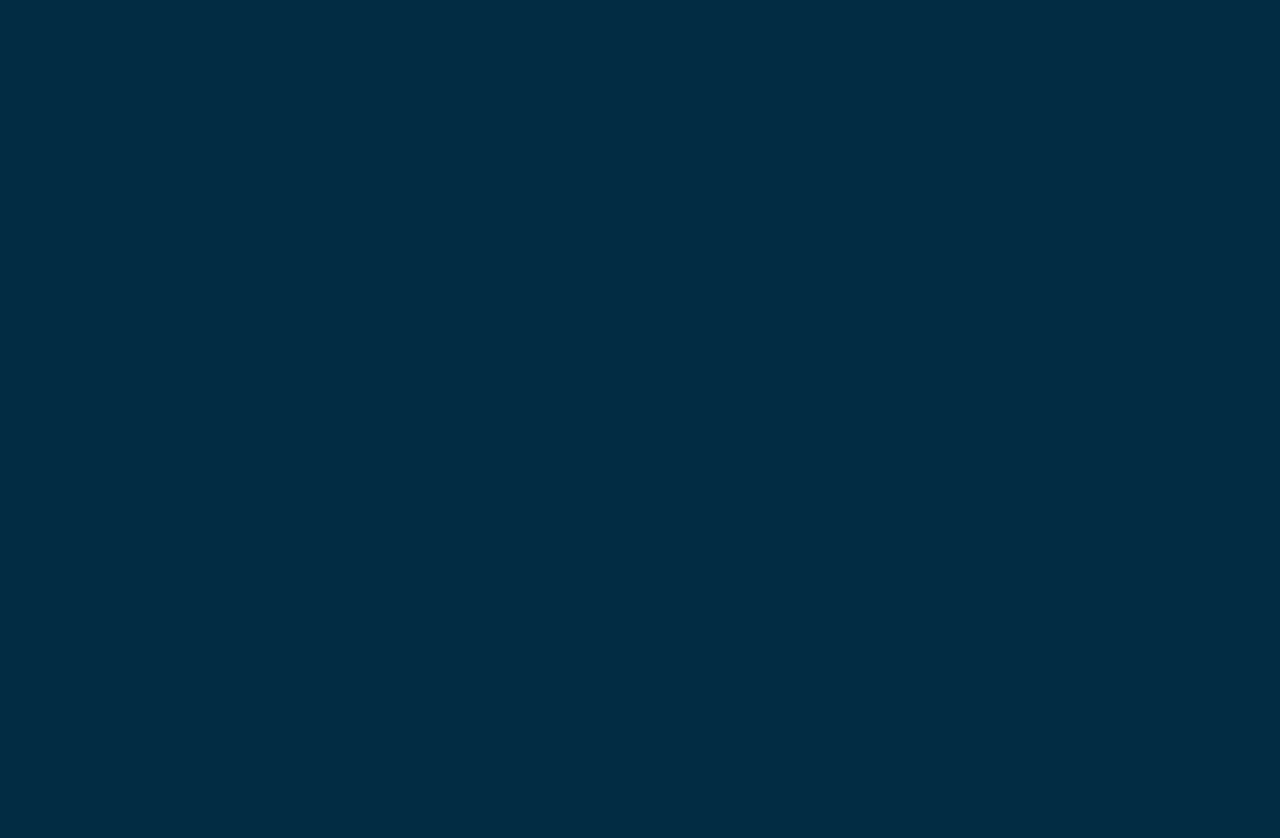
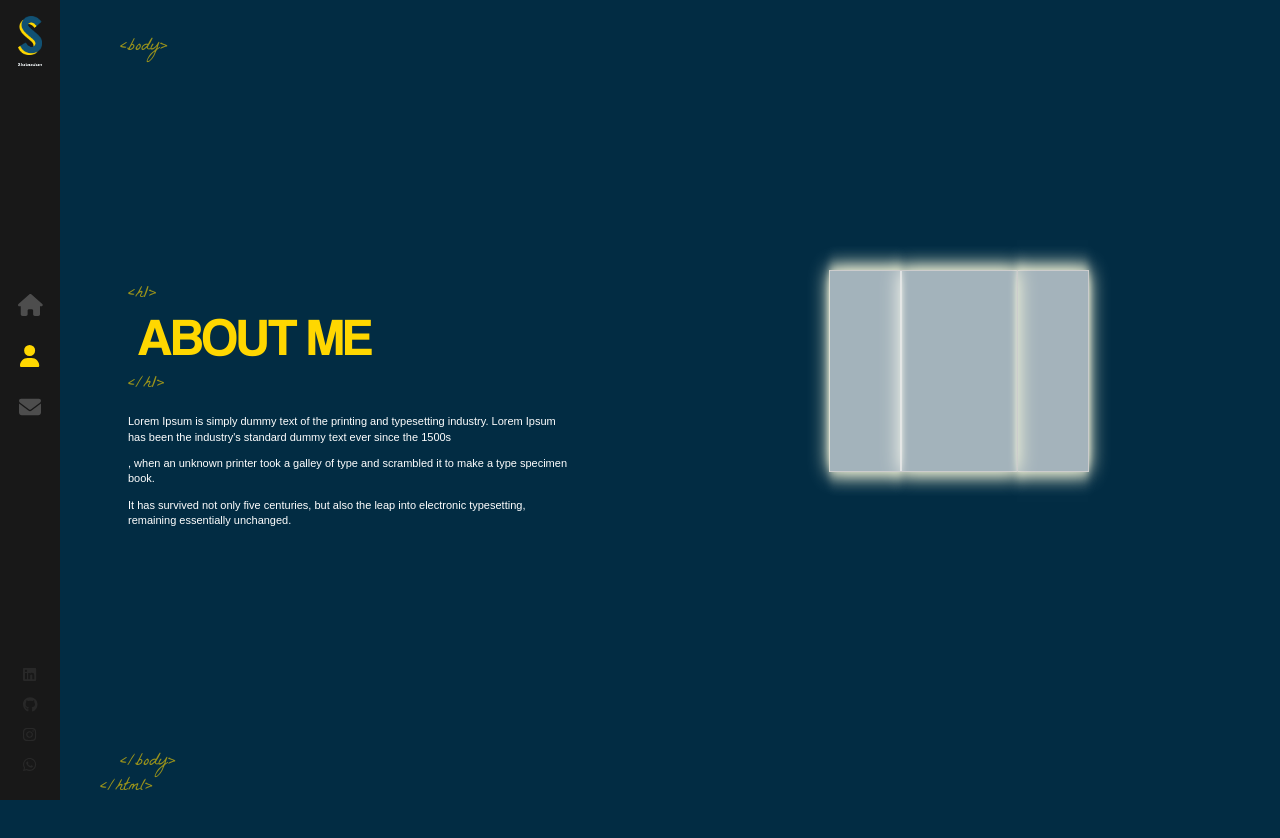
Before and after one commit to KaramGuliyev/KGPortfolio-2, a React (Create React App) app: page /about in a window 1280 px wide. Before the commit this address had no page. Shown: the top 838 px of the page. Before the commit the page ends 800 px from the top, so only its background shows below. Built offline with nearby package versions, Linux system fonts and the light colour scheme.

Commit message:
Animated About Me page

```diff
--- a/src/App.js
+++ b/src/App.js
@@ -1,7 +1,8 @@
 import './App.scss'
 import { Routes, Route } from 'react-router-dom'
 import Layout from './components/Layout'
-import Home from './components/Home/index';
+import Home from './components/Home/index'
+import About from './components/About/index'
 
 function App() {
   return (
@@ -9,6 +10,7 @@ function App() {
       <Routes>
         <Route path="/" element={<Layout />}>
           <Route index element={<Home />} />
+          <Route path="about" element={<About />} />
         </Route>
       </Routes>
     </>
--- /dev/null
+++ b/src/components/About/index.js
@@ -0,0 +1,58 @@
+import AnimatedLetters from '../AnimatedLetters'
+import './index.scss'
+import { useState } from 'react'
+import { FontAwesomeIcon } from '@fortawesome/react-fontawesome'
+import {
+  faAngular,
+  faCss3,
+  faGitAlt,
+  faHtml5,
+  faJsSquare,
+  faReact,
+} from '@fortawesome/free-brands-svg-icons'
+const About = () => {
+  const [letterClass, setLetterClass] = useState('text-animate')
+
+  setTimeout(() => {
+    setLetterClass('text-animate-hover')
+  }, 3000)
+
+  return (
+    <div className="container about-page">
+      <div className="text-zone">
+        <h1>
+          <AnimatedLetters
+            letterClass={letterClass}
+            strArray={['A', 'B', 'O', 'U', 'T', ' ', 'M', 'E']}
+            idx={15}
+          />
+        </h1>
+        <p>
+          Lorem Ipsum is simply dummy text of the printing and typesetting industry. Lorem
+          Ipsum has been the industry's standard dummy text ever since the 1500s
+        </p>
+        <p>
+          , when an unknown printer took a galley of type and scrambled it to make a type
+          specimen book.
+        </p>
+        <p>
+          It has survived not only five centuries, but also the leap into electronic
+          typesetting, remaining essentially unchanged.
+        </p>
+      </div>
+
+      <div className="stage-cube-cont">
+        <div className="cubespinner">
+          <div className="face1"></div>
+          <div className="face2"></div>
+          <div className="face3"></div>
+          <div className="face4"></div>
+          <div className="face5"></div>
+          <div className="face6"></div>
+        </div>
+      </div>
+    </div>
+  )
+}
+
+export default About
--- /dev/null
+++ b/src/components/About/index.scss
@@ -0,0 +1,71 @@
+.stage-cube-cont {
+  width: 50%;
+  height: 100%;
+  top: 0;
+  padding-top: 18%;
+  margin-left: 0;
+  position: absolute;
+  right: 0;
+  overflow: hidden;
+}
+
+.cubespinner {
+  animation-name: spincube;
+  animation-timing-function: ease-in-out;
+  animation-iteration-count: infinite;
+  animation-duration: 12s;
+  transform-style: preserve-3d;
+  transform-origin: 100px 100px 0;
+  margin-left: calc(50% - 100px);
+
+  div {
+      position: absolute;
+      width: 200px;
+      height: 200px;
+      border: 1px solid #ccc;
+      background: rgba(255, 255, 255, 0.4);
+      font-size: 100px;
+      display: flex;
+      justify-content: center;
+      align-items: center;
+      box-shadow: 0 0 20px 0px lightyellow;
+  }
+
+  .face1 {
+      transform: translateZ(100px);
+  }
+  .face2 {
+      transform: rotateY(90deg) translateZ(100px);
+  }
+  .face3 {
+      transform: rotateY(90deg) rotateX(90deg) translateZ(100px);
+  }
+  .face4 {
+      transform: rotateY(180deg) translateZ(100px);
+  }
+  .face5 {
+      transform: rotateY(-90deg) rotateZ(90deg) translateZ(100px);
+  }
+  .face6 {
+    transform: rotateX(-90deg) translateZ(100px);
+  }
+}
+
+@keyframes spincube {
+  from,
+  to {
+    transform: rotateX(0deg) rotateY(0deg) rotateZ(0deg);
+  }
+  20% {
+    transform: rotateY(-90deg);
+  }
+  40% {
+    transform: rotateY(-180deg);
+  }
+  60% {
+    transform: rotateY(-270deg);
+  }
+  80% {
+    transform: rotateY(-360deg) rotateZ(90deg);
+  }
+}
--- a/src/components/Layout/index.scss
+++ b/src/components/Layout/index.scss
@@ -37,3 +37,76 @@
   animation: fadeIn 1s forwards;
   animation-delay: 1s;
 }
+
+.about-page {
+  .text-zone {
+    position: absolute;
+    left: 10%;
+    top: 50%;
+    transform: translateY(-50%);
+    width: 35%;
+    vertical-align: middle;
+    display: table-cell;
+    max-height: 90%;
+  }
+
+  h1 {
+    font-size: 53px;
+    font-family: 'Coolvetica';
+    color: #ffd700;
+    font-weight: 400;
+    margin-top: 40px;
+    position: relative;
+    margin-bottom: 40px;
+    left: 10px;
+
+    &::before {
+      content: '<h1>';
+      font-family: 'La Belle Aurore';
+      font-size: 18px;
+      position: absolute;
+      margin-top: -10px;
+      left: -10px;
+      opacity: 0.6;
+      line-height: 10px;
+    }
+
+    &::after {
+      content: '</h1>';
+      font-family: 'La Belle Aurore';
+      font-size: 18px;
+      line-height: 18px;
+      position: absolute;
+      line-height: 18px;
+      left: -30px;
+      bottom: -20px;
+      margin-left: 20px;
+      opacity: 0.6;
+    }
+  }
+
+  p {
+    font-style: 13px;
+    color: #fff;
+    font-family: sans-serif;
+    font-weight: 300;
+    min-width: fit-content;
+    animation: pulse 1s;
+
+    &:nth-of-type(1) {
+      animation-delay: 1.1s;
+    }
+    &:nth-of-type(2) {
+      animation-delay: 1.2s;
+    }
+    &:nth-of-type(3) {
+      animation-delay: 1.3s;
+    }
+  }
+
+  .text-animate-hover {
+      &:hover {
+          color:#fff
+      }
+  }
+}
```
Lines whose indentation alone changed are shown as unchanged.
